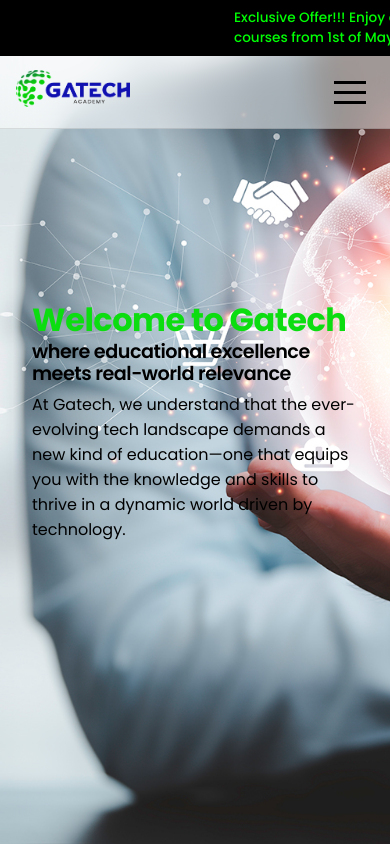
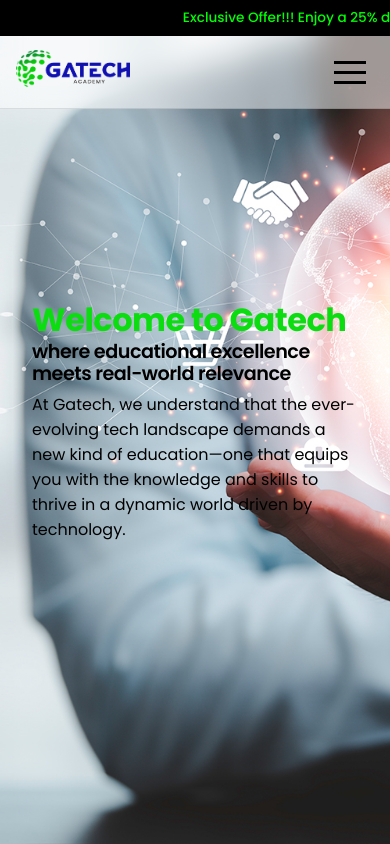
Before and after one commit to jubril-a/Gatech-Academy, a React (Vite) app: page /about in a window 390 px wide. Shown: the top 844 px of the page. Built offline with nearby package versions, Linux system fonts and the light colour scheme.

Commit message:
fix breaking text

```diff
--- a/src/components/Button.scss
+++ b/src/components/Button.scss
@@ -19,7 +19,7 @@
 }
 
 @media (max-width: 960px) {
-    .icon {
+    .icon:not(.register .icon) {
         visibility: hidden;
     }
 }
--- a/src/components/Navbar.scss
+++ b/src/components/Navbar.scss
@@ -27,7 +27,7 @@ header {
     font-size: 0.85rem;
     font-weight: 500;
     animation: right-to-left 30s infinite linear;
-    width: fit-content;
+    width: max-content;
   }
 }
 
```
Also changed, not shown: 1 other file (tests, documents, lock files or other folders).
